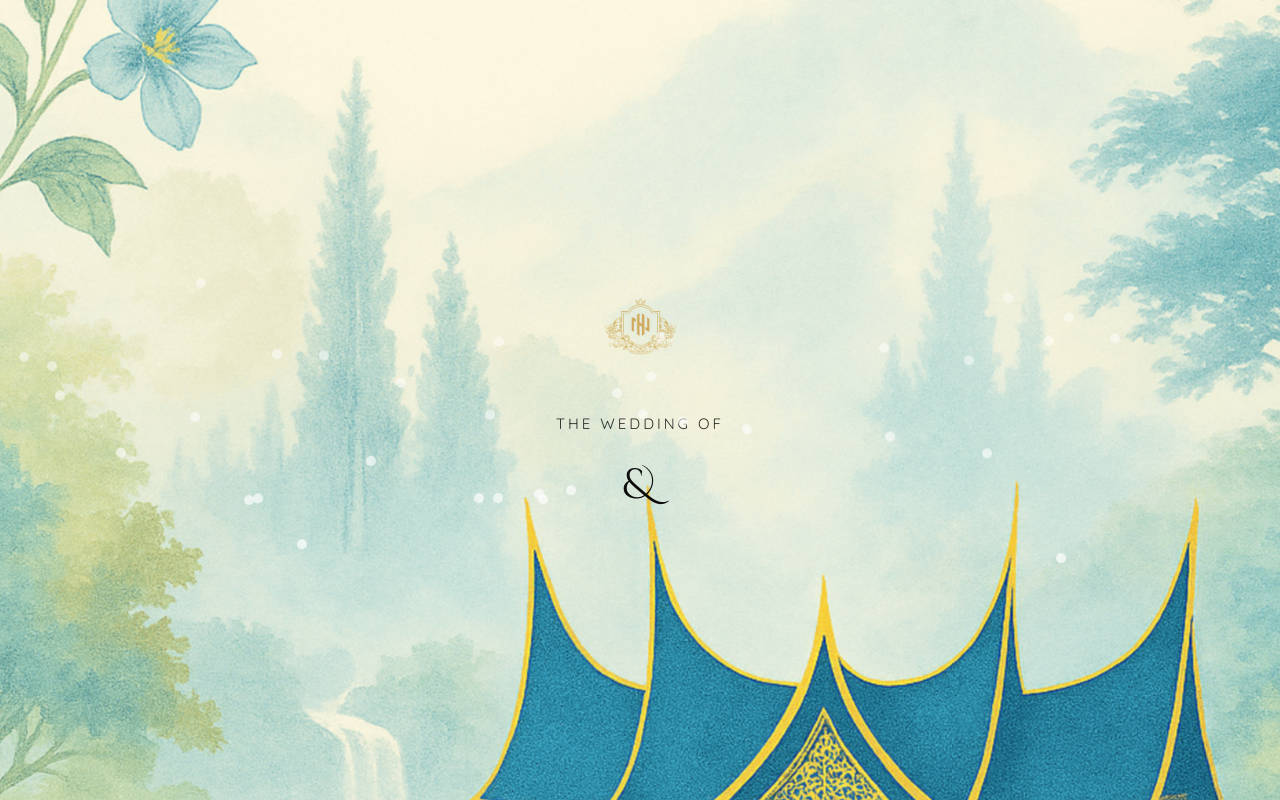
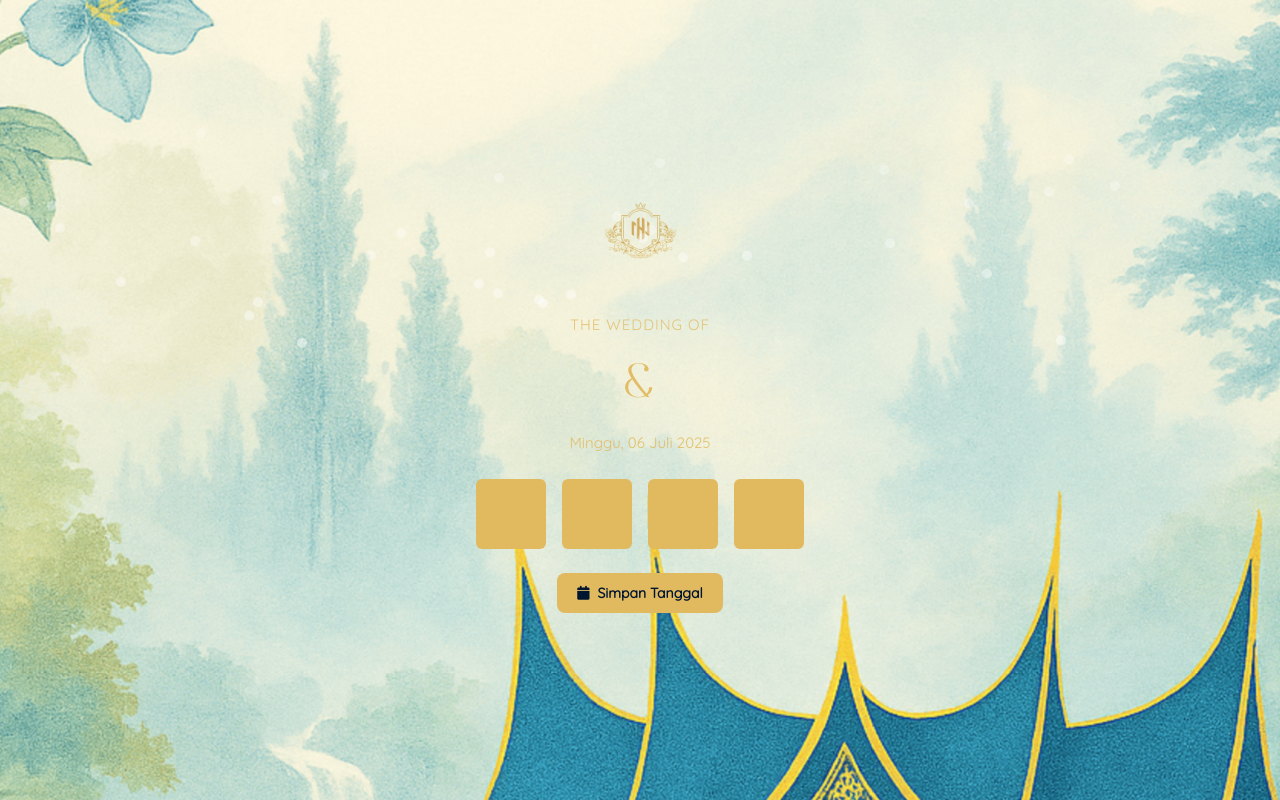
Before and after one commit to Hillindo/wedding-invitation18, a Next.js app: page /section1 in a window 1280 px wide. Built offline with nearby package versions, Linux system fonts and the light colour scheme.

Commit message:
feat: enhance wedding section layout with improved spacing, styling, and countdown feature

```diff
--- a/src/app/section1/page.tsx
+++ b/src/app/section1/page.tsx
@@ -68,14 +68,48 @@ export default function Section1({data}:any) {
             initial={{ y: 50, opacity: 0 }}
             animate={{ y: 0, opacity: 1 }}
             transition={{ duration: 1, delay: 1 }}
-            className="text-center space-y-4"
+            className="text-center space-y-6 px-4" // Increased spacing for better visual hierarchy
           >
-            <div className="text-center font-quicksand tracking-[3px] text-[17px] opacity-80 md:text-lg xl:text-[15px] text-black">
+            {/* THE WEDDING OF */}
+            <div
+              className="font-quicksand tracking-[1px] text-[15px] opacity-80"
+              style={{ color: '#e1ba60' }}
+            >
               THE WEDDING OF
             </div>
-            <div className="text-center tracking-[3.7px] text-[42px] font-medium font-cinzel text-black opacity-95">
+
+            {/* Names */}
+            <div
+              className="font-qageto text-4xl lg:text-5xl tracking-[3px] opacity-95"
+              style={{ color: '#e1ba60' }}
+            >
               {nameAliasLeft ? nameAliasLeft : nameLeft ? nameLeft: " "} & {nameAliasRight ? nameAliasRight : nameRight ? nameRight : " "}
             </div>
+
+            {/* Date */}
+            <div
+              className="font-quicksand text-[15px] opacity-90"
+              style={{ color: '#e1ba60' }}
+            >
+              Minggu, 06 Juli 2025
+            </div>
+
+            {/* Countdown Boxes */}
+            <div className="flex justify-center space-x-2 sm:space-x-3 md:space-x-4">
+              <div className="w-[50px] h-[50px] sm:w-[60px] sm:h-[60px] md:w-[70px] md:h-[70px] rounded-md" style={{backgroundColor: '#e1ba60'}}></div>
+              <div className="w-[50px] h-[50px] sm:w-[60px] sm:h-[60px] md:w-[70px] md:h-[70px] rounded-md" style={{backgroundColor: '#e1ba60'}}></div>
+              <div className="w-[50px] h-[50px] sm:w-[60px] sm:h-[60px] md:w-[70px] md:h-[70px] rounded-md" style={{backgroundColor: '#e1ba60'}}></div>
+              <div className="w-[50px] h-[50px] sm:w-[60px] sm:h-[60px] md:w-[70px] md:h-[70px] rounded-md" style={{backgroundColor: '#e1ba60'}}></div>
+            </div>
+
+            {/* Simpan Tanggal Button */}
+            <button
+              className="font-quicksand font-semibold py-2.5 px-5 rounded-lg text-sm flex items-center justify-center mx-auto"
+              style={{ backgroundColor: '#e1ba60', color: '#001530' }} // Using dark blue for text, similar to front page background
+            >
+              <i className="fa fa-calendar mr-2"></i> {/* Assuming Font Awesome is available */}
+              Simpan Tanggal
+            </button>
           </motion.div>
         </div>
       </div>
```
